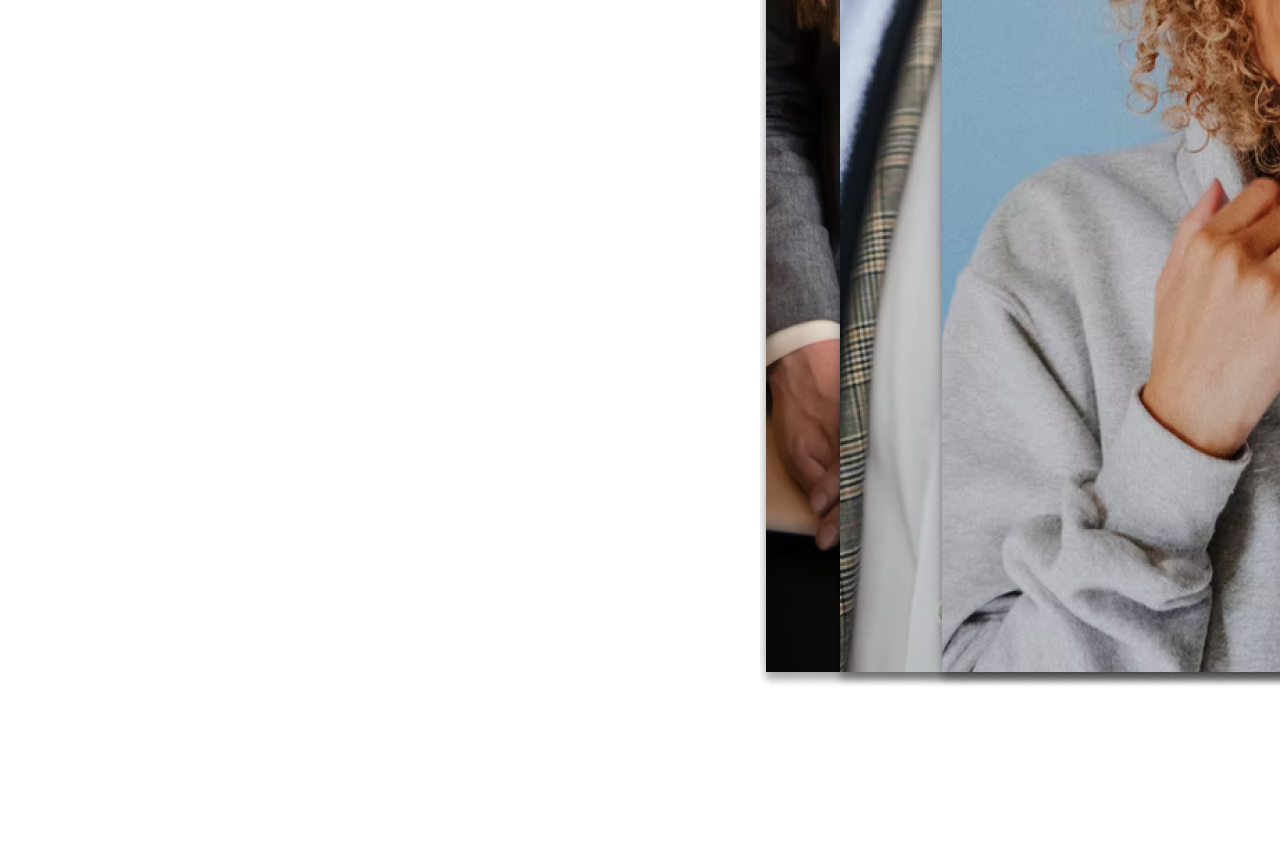
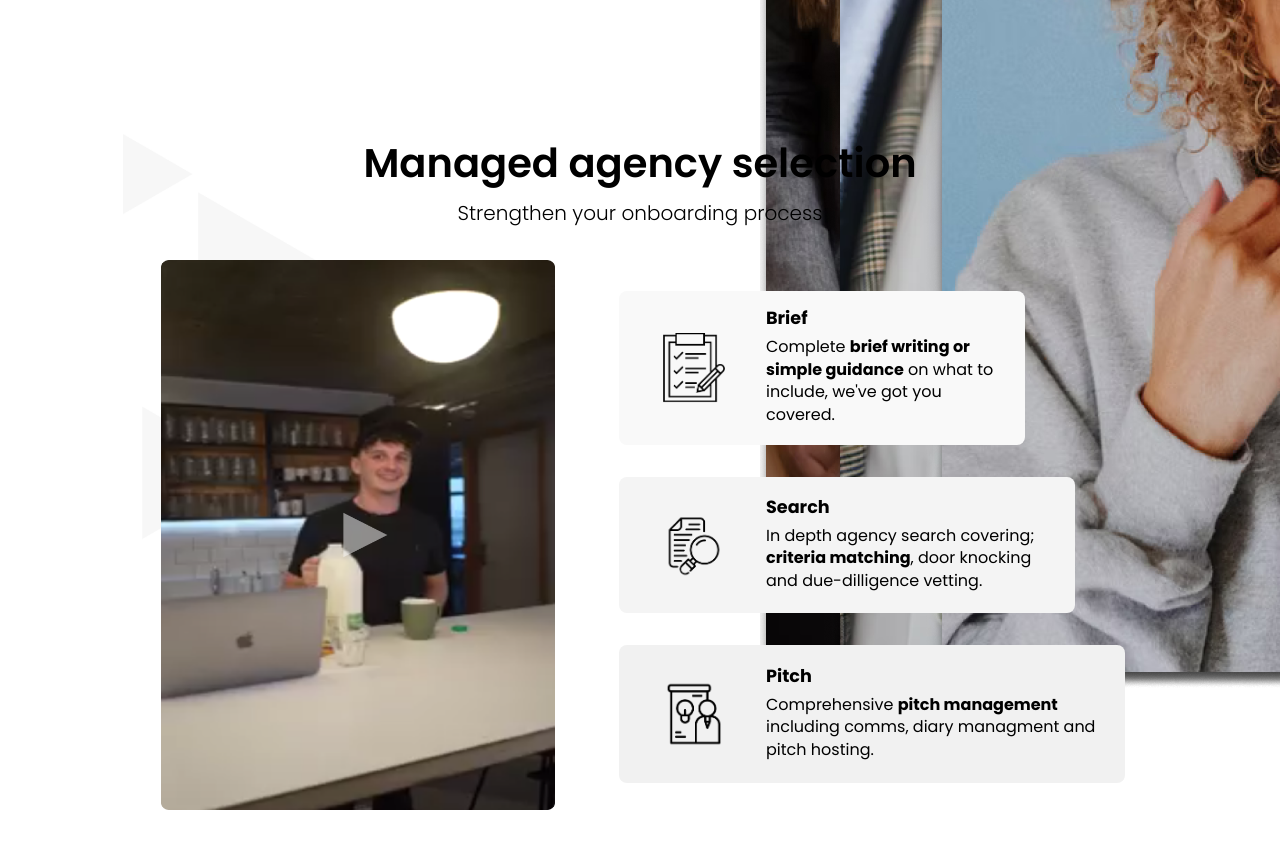
Before and after one commit to Radoslav-Radoslavov/NextjsTask, a Next.js app: page / in a window 1280 px wide. Shown: the part 1000-1848 px from the top of the page. Before the commit the page ends 1692 px from the top, so only its background shows below. Built offline with nearby package versions, Linux system fonts and the light colour scheme.

Commit message:
finished main and its styled component, connected it to Card and index.js

```diff
--- a/collections/Card/Card.jsx
+++ b/collections/Card/Card.jsx
@@ -1,5 +1,4 @@
 import Image from "next/image";
-
 import {
   CardContainer,
   CardInfoContainer,
@@ -7,9 +6,6 @@ import {
   CardInnerText,
   ImageContainer,
 } from "./elements";
-
-import Image from 'next/image'
-import { CardContainer, CardInfoContainer, CardInnerHeading, CardInnerText, ImageContainer } from "./elements"
 
 export const Card = ({ card }) => {
   const { image, title, description } = card;
--- a/pages/index.js
+++ b/pages/index.js
@@ -1,4 +1,6 @@
 import { Hero } from "../sections";
+import { Main } from "../sections/Main/Main";
+import Head from 'next/head'
 
 const heroProps = {
   image: { src: "/img/heroimg.png", alt: "", width: 1000, height: 1680 },
@@ -7,22 +9,50 @@ const heroProps = {
   ctaText: "Start",
 };
 
-const mainProps = {};
+const mainProps = {
+  image: { src: "/img/video.png", alt: "video", width: 394, height: 550 },
+  cardsData: [
+    {
+      id: 1,
+      image: { src: "/img/brief.png", alt: "", width: 100, height: 80 },
+      title: "Brief",
+      layout: "responsive",
+      description:
+        "Complete <b>brief writing or simple guidance</b> on what to include, we've got you covered.",
+    },
+    {
+      id: 2,
+      image: { src: "/img/search.png", alt: "", width: 100, height: 90 },
+      title: "Search",
+      layout: "responsive",
+      description:
+        "In depth agency search covering; <b>criteria matching</b>, door knocking and due-dilligence vetting.",
+    },
+    {
+      id: 3,
+      image: { src: "/img/pitch.png", alt: "", width: 100, height: 80 },
+      title: "Pitch",
+      layout: "responsive",
+      description:
+        "Comprehensive <b>pitch management</b> including comms, diary managment and pitch hosting."
+    },
+  ],
+};
 
 export default function Home() {
   return (
     <>
-      <head>
+      <Head>
         <link rel="preconnect" href="https://fonts.googleapis.com" />
         <link rel="preconnect" href="https://fonts.gstatic.com" />
         <link
           href="https://fonts.googleapis.com/css2?family=Poppins:ital,wght@0,100;0,200;0,300;0,400;0,500;0,600;0,700;0,800;0,900;1,100;1,200;1,300;1,400;1,500;1,600;1,700;1,800;1,900&display=swap"
           rel="stylesheet"
         />
-      </head>
+      </Head>
       <div>
         <Hero {...heroProps} />
-        {/** Other sections */}
+        <Main {...mainProps} />
       </div>
     </>
   );
--- a/sections/Main/Main.jsx
+++ b/sections/Main/Main.jsx
@@ -1,8 +1,36 @@
 import Image from "next/image";
-
+import {
+  MainContainer,
+  Heading,
+  SubHeading,
+  InfoContainer,
+  CardsContainer,
+  ImageWrapper,
+} from "./elements";
+import { Card } from "../../collections/Card/Card";
 export const Main = (props) => {
+  const { image, cardsData } = props;
 
   return (
-    <></>
+    <MainContainer>
+      <Heading>Managed agency selection</Heading>
+      <SubHeading>Strengthen your onboarding process</SubHeading>
+
+      <InfoContainer>
+        <ImageWrapper>
+          <Image
+            src={image.src}
+            alt={image.alt}
+            width={image.width}
+            height={image.height}
+          />
+        </ImageWrapper>
+        <CardsContainer>
+          {cardsData.map((card) => (
+            <Card key={card.id} card={card} />
+          ))}
+        </CardsContainer>
+      </InfoContainer>
+    </MainContainer>
   );
 };
--- a/sections/Main/elements.jsx
+++ b/sections/Main/elements.jsx
@@ -0,0 +1,72 @@
+import styled from 'styled-components'
+import { SectionSubheading } from '../../components/Typography/SectionSubheading'
+import { StyledSectionContainer } from '../../components/Containers/SectionContainer/elements'
+import { SectionHeading } from '../../components/Typography/SectionHeading'
+
+export const MainContainer = styled((props) => <div {...props} />)`
+	display: flex;
+	align-items: center;
+	flex-direction: column;
+	margin: 5rem auto;
+	background-image: url('/img/background.png');
+	background-repeat: no-repeat;
+  background-size: contain;
+`;
+
+export const Heading = styled((props) => (
+	<SectionHeading {...props} />
+))`
+	color:black;
+	margin: 0;
+	text-align: center;
+`;
+
+export const SubHeading = styled((props) => <SectionSubheading {...props} />)`
+	color: black;
+	margin: 0;
+	text-align: center;
+`;
+export const ImageWrapper = styled((props) => <div {...props} />)`
+	height: 100%
+	display flex;
+	justify-content: center;
+`;
+
+export const InfoContainer = styled((props) => <StyledSectionContainer {...props} />)`
+	display: flex;
+  flex-direction: row;
+  justify-content: center;
+  max-width: 1200px;
+  width: 100%;
+  margin-top: 2rem;
+  align-items: center;
+  gap: 4rem;
+
+  @media screen and (max-width: 1024px) {
+    flex-direction: column;
+  }
+`;
+
+export const CardsContainer = styled((props) => <div {...props} />)`
+	display: flex;
+	flex-direction: column;
+	justify-content: center;
+	gap: 2rem;
+	max-width: 500px;
+
+
+& > :nth-child(1) {
+	width: 80%;
+	background-color: #F9F9F9;
+}
+
+& > :nth-child(2) {
+	width: 90%;
+	background-color: #F4F4F4;
+	}
+
+& > :nth-child(3) {
+	width: 100%;
+	background-color: #F1F1F1;
+}
+`;
```
